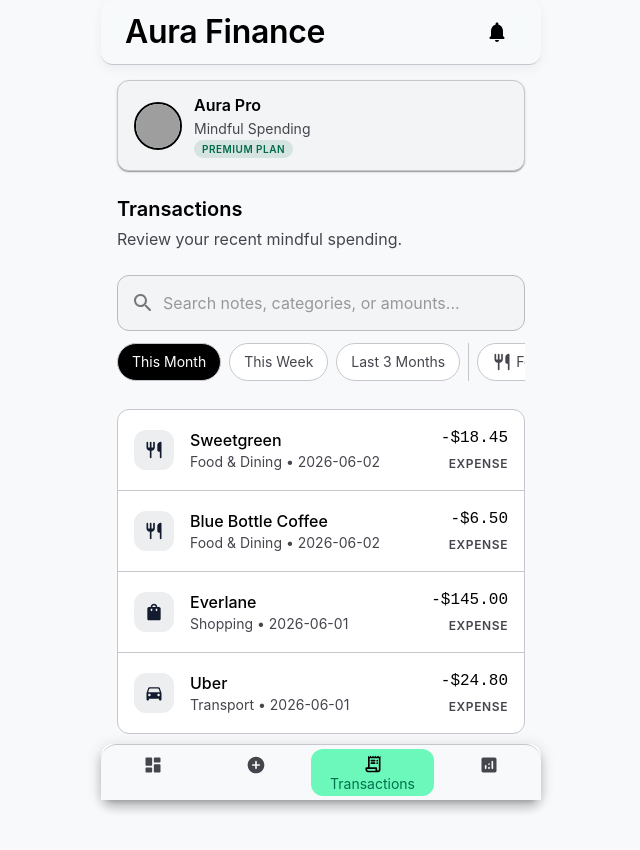
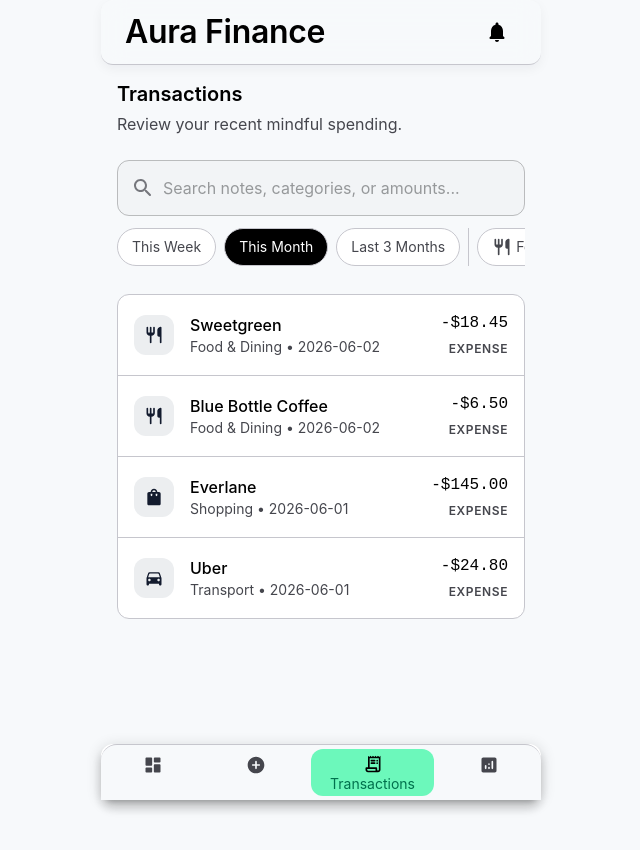
Before and after one commit to danielzhu1201/ai-spending-tracker, a React (Vite) app: page /transactions in a window 1280 px wide. Shown: the top 850 px of the page, without its empty margins (319-959 px from the left). After the commit the page ends 800 px from the top, so only its background shows below. Built offline with nearby package versions, Linux system fonts and the light colour scheme; grey boxes are pictures that could not be loaded.

Commit message:
simplify all transactions screen

```diff
--- a/src/data/mock/futureScreens.ts
+++ b/src/data/mock/futureScreens.ts
@@ -2,14 +2,6 @@
   FilterOption,
   TransactionInfo,
 } from '../../types/domain'
-
-export const transactionFilterOptionsMock: FilterOption[] = [
-  { id: 'time-this-month', label: 'This Month', value: 'this-month', group: 'time', selected: true },
-  { id: 'time-this-week', label: 'This Week', value: 'this-week', group: 'time' },
-  { id: 'time-last-3-months', label: 'Last 3 Months', value: 'last-3-months', group: 'time' },
-  { id: 'category-food', label: 'Food', value: 'food-dining', icon: 'restaurant', group: 'category' },
-  { id: 'category-housing', label: 'Housing', value: 'housing', icon: 'home', group: 'category' },
-]
 
 export const manualExpenseDraftMock: TransactionInfo = {
   amount: '',
--- a/src/data/selectors/transactionsSelectors.ts
+++ b/src/data/selectors/transactionsSelectors.ts
@@ -1,10 +1,7 @@
-import type { FilterOption, TransactionInfo } from '../../types/domain'
-import { transactionFilterOptionsMock } from '../mock/futureScreens'
+import type { TransactionInfo } from '../../types/domain'
 
 interface TransactionsPageViewModel {
   searchPlaceholder: string
-  timeFilters: FilterOption[]
-  categoryFilters: FilterOption[]
   transactions: TransactionInfo[]
 }
 
@@ -13,8 +10,6 @@
 ): TransactionsPageViewModel {
   return {
     searchPlaceholder: 'Search notes, categories, or amounts...',
-    timeFilters: transactionFilterOptionsMock.filter((filter) => filter.group === 'time'),
-    categoryFilters: transactionFilterOptionsMock.filter((filter) => filter.group === 'category'),
     transactions: api,
   }
 }
--- a/src/pages/transactions/AllTransactionsPage.tsx
+++ b/src/pages/transactions/AllTransactionsPage.tsx
@@ -1,146 +1,173 @@
-import SearchRoundedIcon from '@mui/icons-material/SearchRounded'
-import Avatar from '@mui/material/Avatar'
-import Box from '@mui/material/Box'
-import Button from '@mui/material/Button'
-import Divider from '@mui/material/Divider'
-import Paper from '@mui/material/Paper'
-import Stack from '@mui/material/Stack'
-import TextField from '@mui/material/TextField'
-import Typography from '@mui/material/Typography'
-import { useMemo, useState } from 'react'
+import SearchRoundedIcon from "@mui/icons-material/SearchRounded";
+import Box from "@mui/material/Box";
+import Divider from "@mui/material/Divider";
+import Paper from "@mui/material/Paper";
+import Stack from "@mui/material/Stack";
+import TextField from "@mui/material/TextField";
+import Typography from "@mui/material/Typography";
+import { useMemo, useState } from "react";
 
-import { renderMaterialIcon } from '../../components/icons/materialIconMap'
-import { PageContainer } from '../../components/layout/PageContainer'
-import { TransactionRow } from '../../components/transactions/TransactionRow'
-import { FilterChip } from '../../components/ui/FilterChip'
-import { transactionsApiResponseMock } from '../../data/mock/transactionsApi'
-import { selectTransactionsPageViewModel } from '../../data/selectors/transactionsSelectors'
-import type { TransactionInfo } from '../../types/domain'
-import { formatMoney } from '../../utils/formatters'
+import { renderMaterialIcon } from "../../components/icons/materialIconMap";
+import { PageContainer } from "../../components/layout/PageContainer";
+import { TransactionRow } from "../../components/transactions/TransactionRow";
+import { FilterChip } from "../../components/ui/FilterChip";
+import { transactionsApiResponseMock } from "../../data/mock/transactionsApi";
+import { selectTransactionsPageViewModel } from "../../data/selectors/transactionsSelectors";
+import type { TransactionCategory, TransactionInfo } from "../../types/domain";
+import { formatMoney } from "../../utils/formatters";
 import {
   getManualExpenseCategoryDisplay,
   toManualExpenseMoney,
-} from '../../utils/manualExpense'
+} from "../../utils/manualExpense";
 
-const viewModel = selectTransactionsPageViewModel(transactionsApiResponseMock)
+const viewModel = selectTransactionsPageViewModel(transactionsApiResponseMock);
+
+type TransactionTimeFilter = "this-week" | "this-month" | "last-3-months";
+
+const timeFilters: Array<{
+  id: string;
+  label: string;
+  value: TransactionTimeFilter;
+  selected?: boolean;
+}> = [
+  {
+    id: "time-this-week",
+    label: "This Week",
+    value: "this-week",
+  },
+  {
+    id: "time-this-month",
+    label: "This Month",
+    value: "this-month",
+    selected: true,
+  },
+  {
+    id: "time-last-3-months",
+    label: "Last 3 Months",
+    value: "last-3-months",
+  },
+];
+
+function parseTransactionDate(date: string): Date {
+  const [year, month, day] = date.split("-").map(Number);
+  return new Date(year, month - 1, day);
+}
+
+function startOfDay(date: Date): Date {
+  return new Date(date.getFullYear(), date.getMonth(), date.getDate());
+}
+
+function startOfWeek(date: Date): Date {
+  const start = startOfDay(date);
+  const mondayOffset = (start.getDay() + 6) % 7;
+  start.setDate(start.getDate() - mondayOffset);
+  return start;
+}
+
+function startOfLastThreeMonths(date: Date): Date {
+  return new Date(date.getFullYear(), date.getMonth() - 2, 1);
+}
 
 export function AllTransactionsPage() {
-  const [query, setQuery] = useState('')
+  const [query, setQuery] = useState("");
   const [selectedTimeValue, setSelectedTimeValue] = useState(
-    viewModel.timeFilters.find((filter) => filter.selected)?.value ?? viewModel.timeFilters[0]?.value,
-  )
-  const [selectedCategoryValue, setSelectedCategoryValue] = useState<string | null>(null)
+    timeFilters.find((filter) => filter.selected)?.value ??
+      timeFilters[0].value,
+  );
+  const [selectedCategoryValue, setSelectedCategoryValue] =
+    useState<TransactionCategory | null>(null);
+
+  const categoryFilters = useMemo(() => {
+    const categories = Array.from(
+      new Set(
+        viewModel.transactions.map((transaction) => transaction.category),
+      ),
+    );
+
+    return categories.map((category) => {
+      const categoryDisplay = getManualExpenseCategoryDisplay(category);
+
+      return {
+        id: `category-${category}`,
+        label: categoryDisplay.label,
+        value: category,
+        icon: categoryDisplay.icon,
+      };
+    });
+  }, []);
 
   const filteredTransactions = useMemo(() => {
-    const allDates = viewModel.transactions.map((transaction) =>
-      new Date(transaction.transactionDate).getTime(),
-    )
-    const latestTimestamp = allDates.length > 0 ? Math.max(...allDates) : 0
+    const today = startOfDay(new Date());
+    const tomorrow = new Date(today);
+    tomorrow.setDate(tomorrow.getDate() + 1);
+    const weekStart = startOfWeek(today);
+    const monthStart = new Date(today.getFullYear(), today.getMonth(), 1);
+    const lastThreeMonthsStart = startOfLastThreeMonths(today);
 
     const matchesTimeFilter = (transaction: TransactionInfo): boolean => {
-      const txTime = new Date(transaction.transactionDate).getTime()
-      const diffMs = latestTimestamp - txTime
+      const transactionDate = parseTransactionDate(transaction.transactionDate);
 
       switch (selectedTimeValue) {
-        case 'this-week':
-          return diffMs <= 7 * 24 * 60 * 60 * 1000
-        case 'last-3-months':
-          return diffMs <= 90 * 24 * 60 * 60 * 1000
-        case 'this-month': {
-          const latestDate = new Date(latestTimestamp)
-          const txDate = new Date(txTime)
+        case "this-week":
+          return transactionDate >= weekStart && transactionDate < tomorrow;
+        case "last-3-months":
           return (
-            latestDate.getFullYear() === txDate.getFullYear() &&
-            latestDate.getMonth() === txDate.getMonth()
-          )
-        }
+            transactionDate >= lastThreeMonthsStart &&
+            transactionDate < tomorrow
+          );
+        case "this-month":
+          return transactionDate >= monthStart && transactionDate < tomorrow;
         default:
-          return true
+          return true;
       }
-    }
+    };
 
-    const queryLower = query.trim().toLowerCase()
+    const queryLower = query.trim().toLowerCase();
 
     return viewModel.transactions.filter((transaction) => {
-      if (selectedCategoryValue && transaction.category !== selectedCategoryValue) {
-        return false
+      if (
+        selectedCategoryValue &&
+        transaction.category !== selectedCategoryValue
+      ) {
+        return false;
       }
 
       if (!matchesTimeFilter(transaction)) {
-        return false
+        return false;
       }
 
       if (queryLower.length === 0) {
-        return true
+        return true;
       }
 
-      const categoryDisplay = getManualExpenseCategoryDisplay(transaction.category)
+      const categoryDisplay = getManualExpenseCategoryDisplay(
+        transaction.category,
+      );
       const searchableText = [
         transaction.note,
         categoryDisplay.label,
         transaction.transactionDate,
         formatMoney(toManualExpenseMoney(transaction)),
       ]
-        .join(' ')
-        .toLowerCase()
+        .join(" ")
+        .toLowerCase();
 
-      return searchableText.includes(queryLower)
-    })
-  }, [query, selectedCategoryValue, selectedTimeValue])
+      return searchableText.includes(queryLower);
+    });
+  }, [query, selectedCategoryValue, selectedTimeValue]);
 
   return (
     <>
       <PageContainer>
         <Stack spacing={3}>
-          <Paper
-            sx={{
-              p: 1.5,
-              borderRadius: '12px',
-              border: '1px solid var(--aura-outline-variant)',
-              bgcolor: 'var(--aura-surface-container-low)',
-            }}
-          >
-            <Stack direction="row" spacing={1.5} sx={{ alignItems: 'center', px: 0.5 }}>
-              <Avatar
-                src="https://lh3.googleusercontent.com/aida-public/AB6AXuCRrycEdCbpQRIwkZY6ouQmGSk3oJdTqNKM8QFhTJmTogx1BY6yXqXG1lk-RIOofBjl-24-eh2IINu8po59zS0qgm_b7eOqpWPGpKgzcxAUfF_4QQQKN9MNlzR9C3JdtSFgFyCtbRxbkgwO0sz4A3B7WOBxFF3i6sGzGK22lFxfNU2FPQu1NLUlan7J9OEV2-kQ8F9MqgidgmEStDBmKjfrFbFEDCiGPFDBse_n1ZrnRylUQJ8DKwnkvPiGn3WqwHHyRKLB0_7IKTnB"
-                alt="Aura Pro avatar"
-                sx={{ width: 48, height: 48, border: '2px solid var(--aura-primary)' }}
-              />
-              <Stack spacing={0.2}>
-                <Typography variant="body1" sx={{ color: 'var(--aura-primary)', fontWeight: 600 }}>
-                  Aura Pro
-                </Typography>
-                <Typography variant="body2" sx={{ color: 'var(--aura-on-surface-variant)' }}>
-                  Mindful Spending
-                </Typography>
-                <Box
-                  component="span"
-                  sx={{
-                    display: 'inline-flex',
-                    width: 'fit-content',
-                    mt: 0.4,
-                    px: 1,
-                    py: 0.2,
-                    borderRadius: '999px',
-                    bgcolor: 'rgba(0, 108, 73, 0.12)',
-                    color: 'var(--aura-secondary)',
-                    fontSize: 10,
-                    fontWeight: 600,
-                    letterSpacing: '0.05em',
-                    textTransform: 'uppercase',
-                  }}
-                >
-                  Premium Plan
-                </Box>
-              </Stack>
-            </Stack>
-          </Paper>
-
           <Stack spacing={0.5}>
-            <Typography variant="h2" sx={{ color: 'var(--aura-primary)' }}>
+            <Typography variant="h2" sx={{ color: "var(--aura-primary)" }}>
               Transactions
             </Typography>
-            <Typography variant="body1" sx={{ color: 'var(--aura-on-surface-variant)' }}>
+            <Typography
+              variant="body1"
+              sx={{ color: "var(--aura-on-surface-variant)" }}
+            >
               Review your recent mindful spending.
             </Typography>
           </Stack>
@@ -151,14 +178,14 @@
               placeholder={viewModel.searchPlaceholder}
               value={query}
               onChange={(event) => {
-                setQuery(event.target.value)
+                setQuery(event.target.value);
               }}
               slotProps={{
                 input: {
                   startAdornment: (
                     <SearchRoundedIcon
                       sx={{
-                        color: 'var(--aura-outline)',
+                        color: "var(--aura-outline)",
                         mr: 1,
                       }}
                     />
@@ -166,45 +193,49 @@
                 },
               }}
               sx={{
-                '& .MuiOutlinedInput-root': {
-                  bgcolor: 'var(--aura-surface-container-low)',
-                  borderRadius: '12px',
+                "& .MuiOutlinedInput-root": {
+                  bgcolor: "var(--aura-surface-container-low)",
+                  borderRadius: "12px",
                 },
               }}
             />
 
-            <Box className="no-scrollbar" sx={{ overflowX: 'auto', pb: 0.5 }}>
+            <Box className="no-scrollbar" sx={{ overflowX: "auto", pb: 0.5 }}>
               <Stack
                 direction="row"
                 spacing={1}
                 sx={{
-                  width: 'max-content',
-                  alignItems: 'center',
+                  width: "max-content",
+                  alignItems: "center",
                 }}
               >
-                {viewModel.timeFilters.map((filter) => (
+                {timeFilters.map((filter) => (
                   <FilterChip
                     key={filter.id}
                     label={filter.label}
                     selected={selectedTimeValue === filter.value}
                     onClick={() => {
-                      setSelectedTimeValue(filter.value)
+                      setSelectedTimeValue(filter.value);
                     }}
                   />
                 ))}
 
                 <Divider orientation="vertical" flexItem sx={{ mx: 0.5 }} />
 
-                {viewModel.categoryFilters.map((filter) => (
+                {categoryFilters.map((filter) => (
                   <FilterChip
                     key={filter.id}
                     label={filter.label}
-                    icon={filter.icon ? renderMaterialIcon(filter.icon, { fontSize: 'small' }) : undefined}
+                    icon={
+                      filter.icon
+                        ? renderMaterialIcon(filter.icon, { fontSize: "small" })
+                        : undefined
+                    }
                     selected={selectedCategoryValue === filter.value}
                     onClick={() => {
                       setSelectedCategoryValue((current) =>
                         current === filter.value ? null : filter.value,
-                      )
+                      );
                     }}
                   />
                 ))}
@@ -215,17 +246,23 @@
           <Paper
             variant="outlined"
             sx={{
-              overflow: 'hidden',
-              borderRadius: '12px',
-              borderColor: 'var(--aura-outline-variant)',
+              overflow: "hidden",
+              borderRadius: "12px",
+              borderColor: "var(--aura-outline-variant)",
             }}
           >
             {filteredTransactions.length === 0 ? (
               <Stack spacing={1} sx={{ p: 3 }}>
-                <Typography variant="body1" sx={{ color: 'var(--aura-primary)' }}>
+                <Typography
+                  variant="body1"
+                  sx={{ color: "var(--aura-primary)" }}
+                >
                   No transactions found
                 </Typography>
-                <Typography variant="body2" sx={{ color: 'var(--aura-on-surface-variant)' }}>
+                <Typography
+                  variant="body2"
+                  sx={{ color: "var(--aura-on-surface-variant)" }}
+                >
                   Try changing filters or search terms.
                 </Typography>
               </Stack>
@@ -241,12 +278,8 @@
               </Stack>
             )}
           </Paper>
-
-          <Box sx={{ textAlign: 'center', pb: 2 }}>
-            <Button sx={{ color: 'var(--aura-primary)' }}>Load more transactions</Button>
-          </Box>
         </Stack>
       </PageContainer>
     </>
-  )
+  );
 }
```
